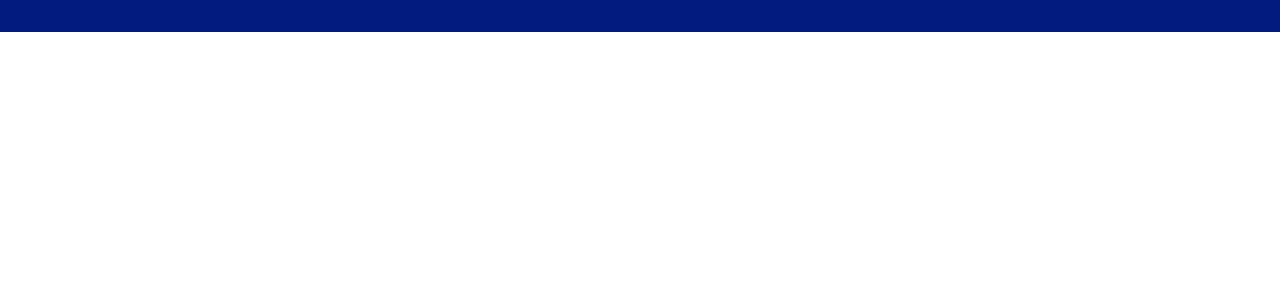
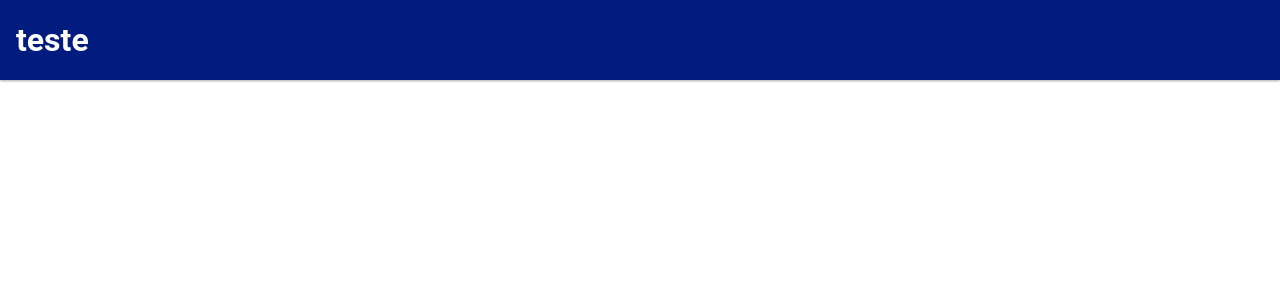
Before and after one commit to rafaelcsilvadev/todo_list, a React (Vite) app: page / in a window 1280 px wide. Shown: the top 300 px of the page. Built offline with nearby package versions, Linux system fonts and the light colour scheme.

Commit message:
Adjusted anv

```diff
--- a/src/modules/todo_list/presentation/components/nav/nav.module.css
+++ b/src/modules/todo_list/presentation/components/nav/nav.module.css
@@ -3,6 +3,8 @@
 .nav {
     background-color: var(--secondary-color);
     padding: 1rem;
+    box-shadow: 0px 1px 3px rgba(0, 0, 0, 0.12),
+            0px 1px 2px rgba(0, 0, 0, 0.24);
 
     h1 {
         font-size: 2rem;
--- a/src/modules/todo_list/presentation/pages/todo_list/todo_list_page.tsx
+++ b/src/modules/todo_list/presentation/pages/todo_list/todo_list_page.tsx
@@ -3,7 +3,7 @@ import Nav from "../../components/nav/nav";
 
 function TodoListPage(): ReactNode {
     return (
-        <Nav />
+        <Nav title="teste"/>
     )
 }
 
```
